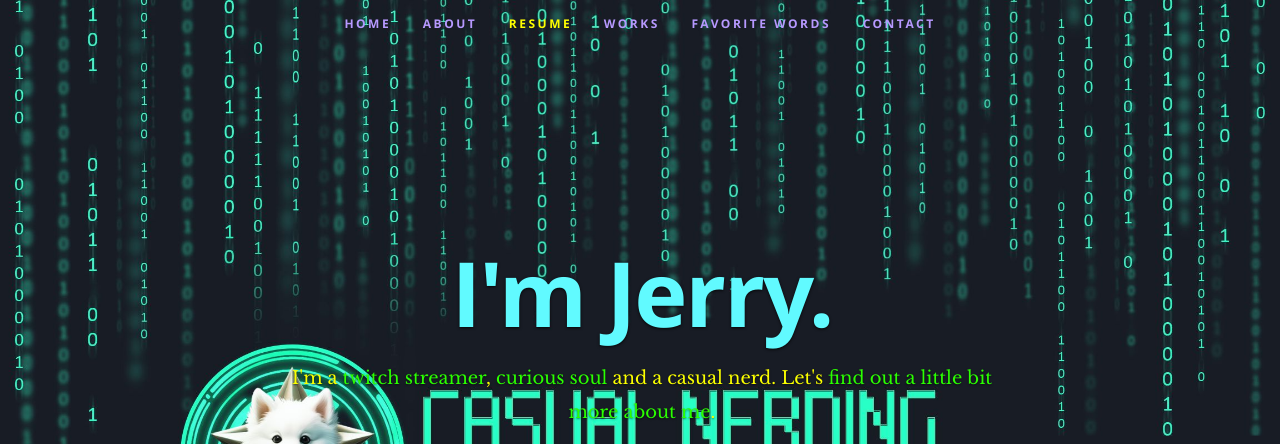
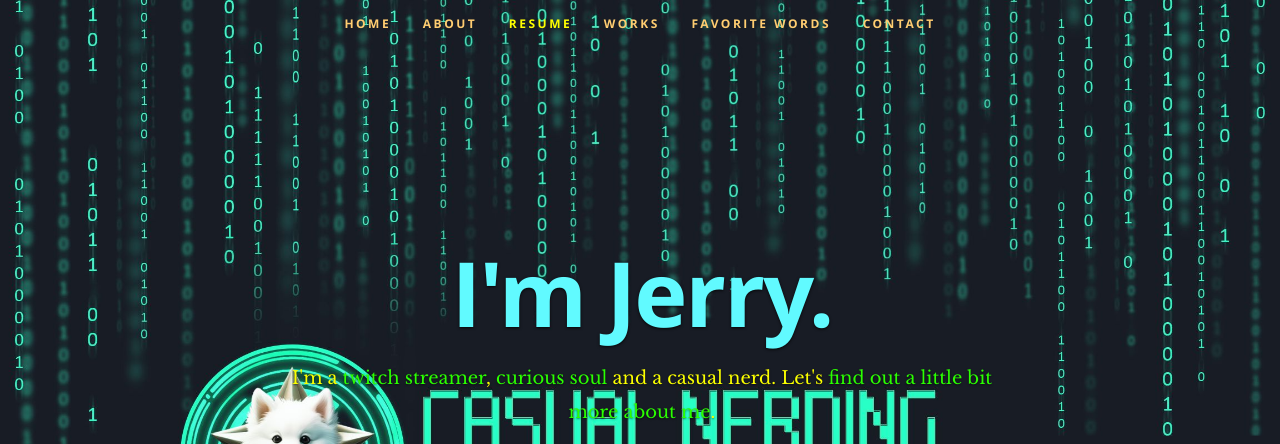
Before and after one commit to Hiratsuna/Portfolio_V1, a website: page index.html in a window 1280 px wide. Shown: the top 444 px of the page. Drawn offline with nearby package versions, Linux system fonts and the light colour scheme.

Commit message:
Update layout.css

```diff
--- a/css/layout.css
+++ b/css/layout.css
@@ -144,7 +144,7 @@ ul#nav li a {
    line-height: 32px;
 	text-decoration: none;
    text-align: left;
-   color: #B799FF;
+   color: #ffcd71;
 
 	-webkit-transition: color .2s ease-in-out;
 	-moz-transition: color .2s ease-in-out;
@@ -155,7 +155,7 @@ ul#nav li a {
 
 ul#nav li a:active { background-color: transparent !important; }
 ul#nav li.current a { color: yellow; }
-ul#nav li a:hover { color: #7bff00 }
+ul#nav li a:hover { color: #cfffa1 }
 
 /* ------------------------------------------------------------------ */
 /* c. About Section
```
